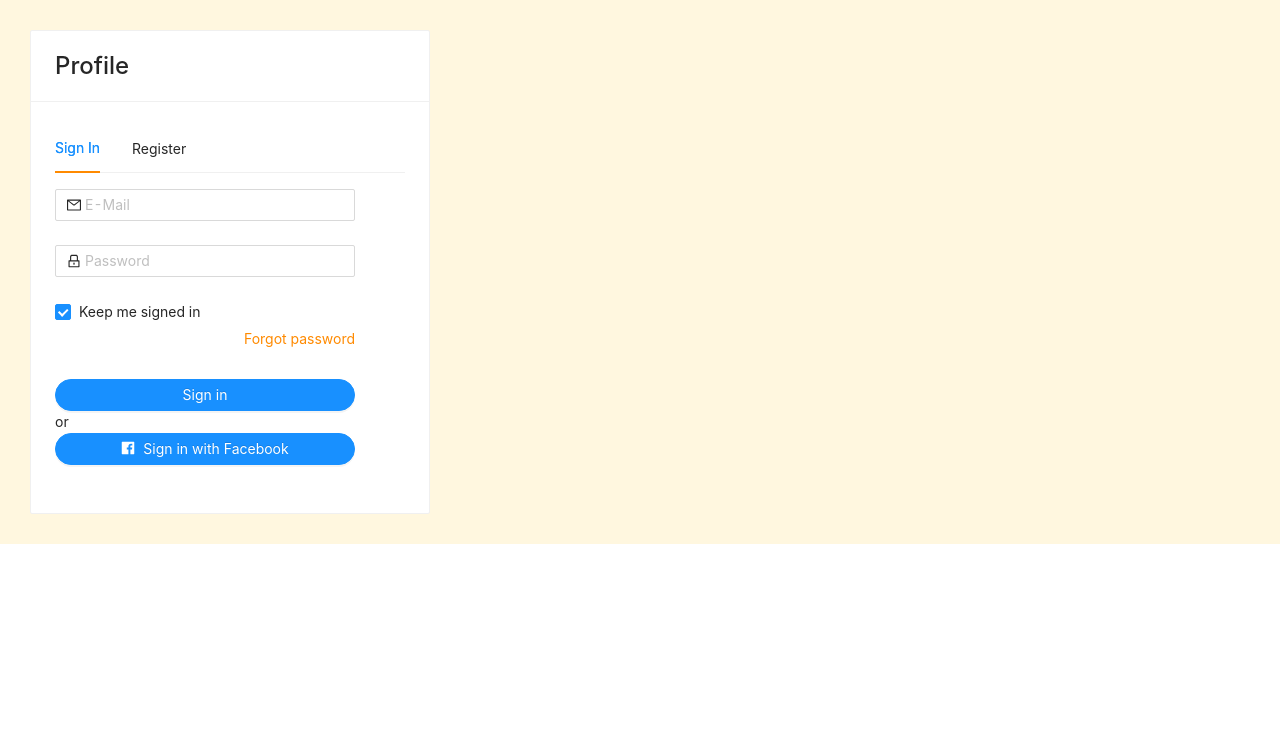
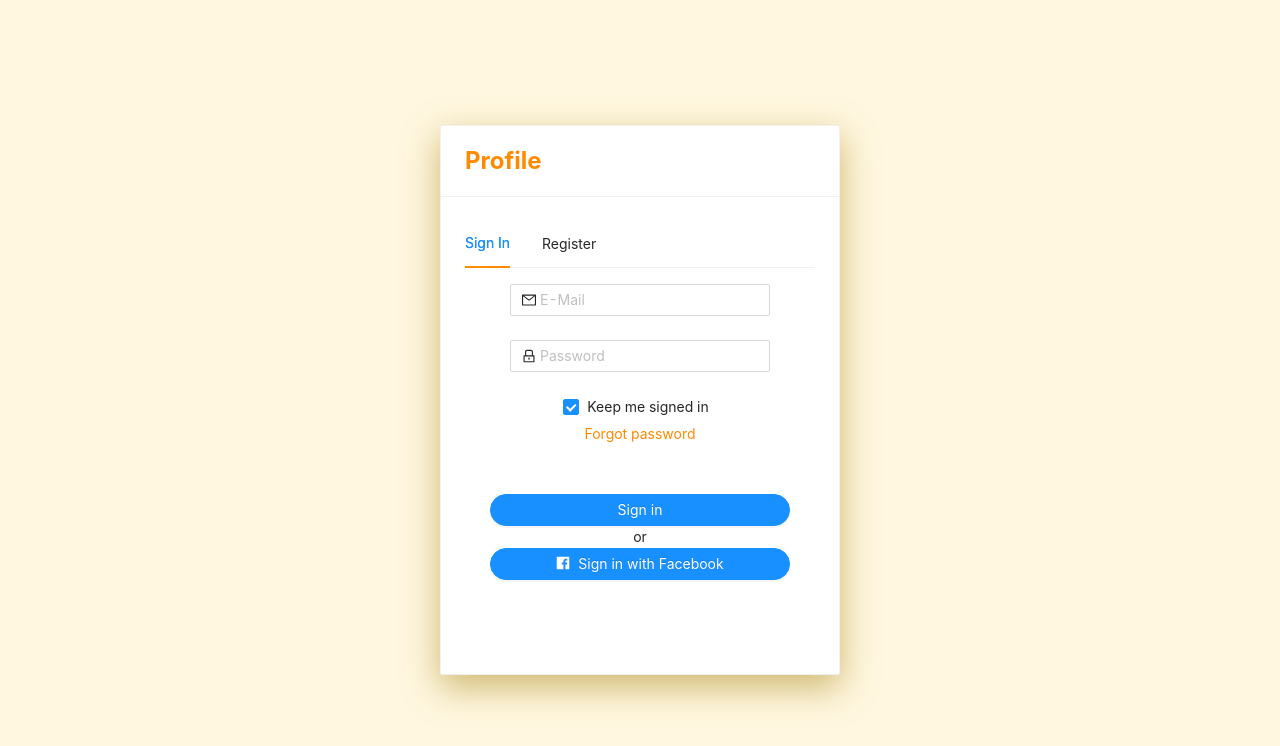
Before and after one commit to vishalraj23/CZ3003-HUF, a React (Create React App) app in the folder frontend/: page /games in a window 1280 px wide. Shown: the top 746 px of the page. Built offline with nearby package versions, Linux system fonts and the light colour scheme.

Commit message:
improve login

```diff
--- a/frontend/src/pages/GamesPage/index.js
+++ b/frontend/src/pages/GamesPage/index.js
@@ -69,8 +69,8 @@ const GamesPage = () => {
               column: filteredGames.length > 3 ? 3 : filteredGames.length,
             }}
             dataSource={filteredGames}
-            renderItem={(item) => (
-              <List.Item>
+            renderItem={(item, index) => (
+              <List.Item key={index}>
                 <Skeleton loading={isLoading} active>
                   <GameCard
                     title={item.title}
--- a/frontend/src/pages/LandingPage/index.css
+++ b/frontend/src/pages/LandingPage/index.css
@@ -1,35 +1,54 @@
-
 .site-card-wrapper {
   padding: 30px;
-  background: #FFF7DF;
+  background: #fff7df;
   align-items: center;
+  justify-content: center;
+  display: flex;
+  width: 100%;
+  height: 100vh;
+}
+
+.login-card {
+  min-width: 400px;
+  min-height: 550px;
+  border-radius: 10px;
+  box-shadow: 0px 12px 35px rgba(160, 121, 0, 0.5);
+}
+
+.login-input {
+  min-width: 300px;
 }
 
 .login-form {
-  max-width: 300px;
+  display: flex;
+  flex-direction: column;
   align-items: center;
+  width: 100%;
 }
 
 .login-form-forgot {
-  float: right;
-  color: #FF8A00;
+  color: #ff8a00;
+}
+.login-form-forgot:hover {
+  text-decoration: underline;
+  cursor: pointer;
 }
 
 .ant-checkbox-checked .ant-checkbox-inner {
-  background-color: #FF8A00;
-  border-color: #FF8A00;
+  background-color: #ff8a00;
+  border-color: #ff8a00;
 }
 
 .ant-tabs-tab.ant-tabs-tab-active {
-  border-bottom: 2px solid #FF8A00 !important;
+  border-bottom: 2px solid #ff8a00 !important;
   z-index: 2;
-  color:#FF8A00;
+  color: #ff8a00;
 }
 
 .login-form-button {
-  background-color: #FF8A00;
-  border-color: #FF8A00;
-  width: 100%;
+  background-color: #ff8a00;
+  border-color: #ff8a00;
+  min-width: 300px;
 }
 .login-form-button:hover {
   background-color: #fda33d;
@@ -38,12 +57,20 @@
 }
 
 .fb-login-form-button {
-  background-color: #4B629E;
-  border-color: #4B629E;
+  background-color: #4b629e;
+  border-color: #4b629e;
   width: 100%;
 }
 .fb-login-form-button:hover {
-  background-color: #1590D8;
-  border-color: #1590D8;
+  background-color: #1590d8;
+  border-color: #1590d8;
   width: 100%;
 }
+
+.login-button-container {
+  margin: 20px;
+  display: flex;
+  flex-direction: column;
+  justify-content: center;
+  align-items: center;
+}
--- a/frontend/src/pages/LandingPage/index.js
+++ b/frontend/src/pages/LandingPage/index.js
@@ -1,37 +1,46 @@
 import * as React from 'react';
 
 import { Form, Input, Button, Checkbox, Card, Tabs } from 'antd';
-import { UserOutlined, MailOutlined, LockOutlined, FacebookFilled } from '@ant-design/icons';
+import {
+  UserOutlined,
+  MailOutlined,
+  LockOutlined,
+  FacebookFilled,
+} from '@ant-design/icons';
+import { useAuthStore } from '../../services/zustand/auth';
 
 import './index.css';
 
 const { TabPane } = Tabs;
 
-function callback(key) {
-  console.log(key);
-}
+const LandingPage = () => {
+  const { login } = useAuthStore();
 
-const LandingPage = () => {
   const onFinish = (values) => {
     console.log('Received values of form: ', values);
+    login(values.mail, values.password);
   };
 
   return (
-    <div className="site-card-wrapper">
-      <Card title="Profile" bordered={true} style={{ width: 400 }} headStyle={{ fontSize: 24, }}>
-
-        <Tabs defaultActiveKey="1" onChange={callback}>
-          <TabPane tab="Sign In" key="1">
+    <div className='site-card-wrapper'>
+      <Card
+        title='Profile'
+        bordered={true}
+        className='login-card'
+        headStyle={{ fontSize: 24, color: '#ff8a00', fontWeight: 'bold' }}
+      >
+        <Tabs defaultActiveKey='1'>
+          <TabPane tab='Sign In' key='1'>
             <Form
-              name="normal_login"
-              className="login-form"
+              name='normal_login'
+              className='login-form'
               initialValues={{
                 remember: true,
               }}
               onFinish={onFinish}
             >
               <Form.Item
-                name="mail"
+                name='mail'
                 rules={[
                   {
                     required: true,
@@ -39,10 +48,14 @@ const LandingPage = () => {
                   },
                 ]}
               >
-                <Input prefix={<MailOutlined className="site-form-item-icon" />} placeholder="E-Mail" />
+                <Input
+                  className='login-input'
+                  prefix={<MailOutlined className='site-form-item-icon' />}
+                  placeholder='E-Mail'
+                />
               </Form.Item>
               <Form.Item
-                name="password"
+                name='password'
                 rules={[
                   {
                     required: true,
@@ -51,43 +64,57 @@ const LandingPage = () => {
                 ]}
               >
                 <Input
-                  prefix={<LockOutlined className="site-form-item-icon" />}
-                  type="password"
-                  placeholder="Password"
+                  className='login-input'
+                  prefix={<LockOutlined className='site-form-item-icon' />}
+                  type='password'
+                  placeholder='Password'
                 />
               </Form.Item>
 
-              <Form.Item name="remember" valuePropName="checked" noStyle>
-                <Checkbox className="login-form-checkbox">Keep me signed in</Checkbox>
+              <Form.Item name='remember' valuePropName='checked' noStyle>
+                <Checkbox className='login-form-checkbox'>
+                  Keep me signed in
+                </Checkbox>
               </Form.Item>
               <Form.Item>
-                <a className="login-form-forgot" href="">
-                  Forgot password
-                </a>
+                <div className='login-form-forgot'>Forgot password</div>
               </Form.Item>
 
               <Form.Item>
-                <Button type="primary" shape="round" htmlType="submit" className="login-form-button">
+                <div className='login-button-container'>
+                  <Button
+                    type='primary'
+                    shape='round'
+                    htmlType='submit'
+                    className='login-form-button'
+                  >
                     Sign in
                   </Button>
                   or
-                <Button type="primary" shape="round" icon={<FacebookFilled />} htmlType="submit" className="fb-login-form-button">
+                  <Button
+                    type='primary'
+                    shape='round'
+                    icon={<FacebookFilled />}
+                    htmlType='submit'
+                    className='fb-login-form-button'
+                  >
                     Sign in with Facebook
                   </Button>
+                </div>
               </Form.Item>
             </Form>
           </TabPane>
-          <TabPane tab="Register" key="2">
+          <TabPane tab='Register' key='2'>
             <Form
-              name="normal_login"
-              className="login-form"
+              name='normal_login'
+              className='login-form'
               initialValues={{
                 remember: true,
               }}
               onFinish={onFinish}
             >
               <Form.Item
-                name="Name"
+                name='Name'
                 rules={[
                   {
                     required: true,
@@ -95,11 +122,15 @@ const LandingPage = () => {
                   },
                 ]}
               >
-                <Input prefix={<UserOutlined className="site-form-item-icon" />} placeholder="Name" />
+                <Input
+                  className='login-input'
+                  prefix={<UserOutlined className='site-form-item-icon' />}
+                  placeholder='Name'
+                />
               </Form.Item>
 
               <Form.Item
-                name="mail"
+                name='mail'
                 rules={[
                   {
                     required: true,
@@ -107,10 +138,14 @@ const LandingPage = () => {
                   },
                 ]}
               >
-                <Input prefix={<MailOutlined className="site-form-item-icon" />} placeholder="E-Mail" />
+                <Input
+                  className='login-input'
+                  prefix={<MailOutlined className='site-form-item-icon' />}
+                  placeholder='E-Mail'
+                />
               </Form.Item>
               <Form.Item
-                name="password"
+                name='password'
                 rules={[
                   {
                     required: true,
@@ -119,13 +154,14 @@ const LandingPage = () => {
                 ]}
               >
                 <Input
-                  prefix={<LockOutlined className="site-form-item-icon" />}
-                  type="password"
-                  placeholder="Password"
+                  className='login-input'
+                  prefix={<LockOutlined className='site-form-item-icon' />}
+                  type='password'
+                  placeholder='Password'
                 />
               </Form.Item>
               <Form.Item
-                name="password"
+                name='password'
                 rules={[
                   {
                     required: true,
@@ -134,30 +170,45 @@ const LandingPage = () => {
                 ]}
               >
                 <Input
-                  prefix={<LockOutlined className="site-form-item-icon" />}
-                  type="password"
-                  placeholder="Reconfirm Password"
+                  className='login-input'
+                  prefix={<LockOutlined className='site-form-item-icon' />}
+                  type='password'
+                  placeholder='Reconfirm Password'
                 />
               </Form.Item>
-              <Form.Item name="remember" valuePropName="checked" noStyle>
-                <Checkbox className="login-form-checkbox">I accept the terms and the privacy policy</Checkbox>
+              <Form.Item name='remember' valuePropName='checked' noStyle>
+                <Checkbox className='login-form-checkbox'>
+                  I accept the terms and the privacy policy
+                </Checkbox>
               </Form.Item>
 
               <Form.Item>
-                <br />
-                <Button type="primary" shape="round" htmlType="submit" className="login-form-button">
+                <div className='login-button-container'>
+                  <Button
+                    type='primary'
+                    shape='round'
+                    htmlType='submit'
+                    className='login-form-button'
+                  >
                     Register
                   </Button>
-                or
-                <Button type="primary" shape="round" icon={<FacebookFilled />} htmlType="submit" className="fb-login-form-button">
+                  <span>or</span>
+                  <Button
+                    type='primary'
+                    shape='round'
+                    icon={<FacebookFilled />}
+                    htmlType='submit'
+                    className='fb-login-form-button'
+                  >
                     Register with Facebook
                   </Button>
+                </div>
               </Form.Item>
             </Form>
           </TabPane>
         </Tabs>
-      </Card >
-    </div >
+      </Card>
+    </div>
   );
 };
 
--- /dev/null
+++ b/frontend/src/services/api/auth/constants.js
@@ -0,0 +1,2 @@
+export const TOKEN_SESSION_STORAGE_FIELD = '_t';
+export const USER_INFO_SESSION_STORAGE_FIELD = '_u';
--- /dev/null
+++ b/frontend/src/services/api/auth/index.js
@@ -0,0 +1,17 @@
+export const login = async (email, password) => {
+  try {
+    // const result = await
+    // return result;
+  } catch (err) {
+    console.log(err);
+  }
+};
+
+export const signUp = async (userName, email, password) => {
+  try {
+    // const response = await
+    // return response;
+  } catch (err) {
+    console.log(err);
+  }
+};
--- a/frontend/src/services/zustand/auth/index.js
+++ b/frontend/src/services/zustand/auth/index.js
@@ -1,14 +1,54 @@
 import create from 'zustand';
+// import dayjs from 'dayjs';
+import { USER_INFO_SESSION_STORAGE_FIELD } from '../../api/auth/constants';
+
+import { login, signUp } from '../../api/auth';
+
+const cachedUserInfo = localStorage.getItem(USER_INFO_SESSION_STORAGE_FIELD);
+const signedIn = Boolean(cachedUserInfo);
 
 const initialState = {
   userInfo: null,
-  signedIn: false,
+  signedIn,
   isLoading: false,
 };
 
 export const useAuthStore = create((set, get) => ({
   ...initialState,
-  login: async () => {
-    set({ signedIn: true });
+  login: async (email, password) => {
+    const { signedIn } = get();
+    if (!signedIn) {
+      set({ isLoading: true });
+      // const result =
+      await login(email, password);
+      // if (result.data) {
+      //   const { email, userName, userId } = result.data;
+      //   const userInfo = {
+      //     email,
+      //     userName,
+      //     userId,
+      //   };
+      //   localStorage.setItem(USER_INFO_SESSION_STORAGE_FIELD, userInfo);
+      //   set({
+      //     userInfo,
+      //     signedIn: true,
+      //     loginTimeStamp: dayjs(),
+      //     isLoading: false,
+      //   });
+      // }
+      set({ signedIn: true, isLoading: false });
+    }
+  },
+  logout: async () => {
+    try {
+      localStorage.removeItem(USER_INFO_SESSION_STORAGE_FIELD);
+      localStorage.clear();
+    } catch {
+      // Empty
+    }
+    set({ signedIn: false });
+  },
+  signUp: async (userName, email, password) => {
+    await signUp(userName, email, password);
   },
 }));
```
Lines whose indentation alone changed are shown as unchanged.
